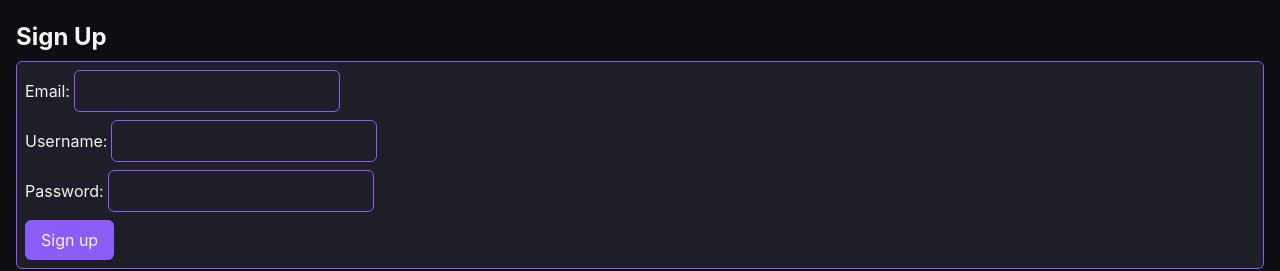
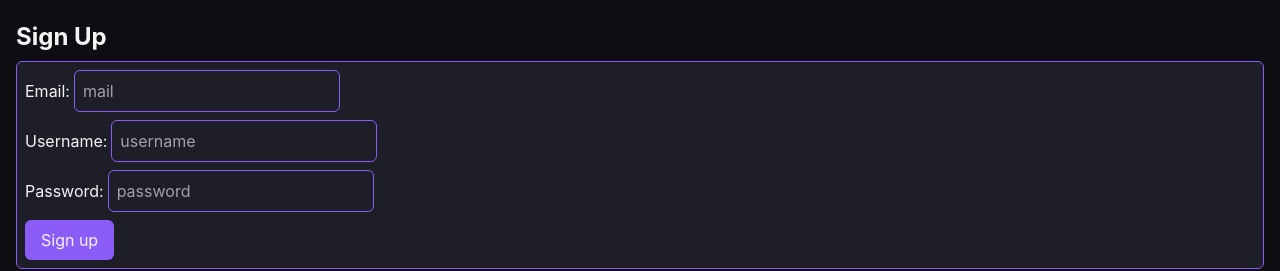
Before and after one commit to KevUnrau/BWF, a React (Vite) app in the folder client/: page /auth in a window 1280 px wide. Both pictures are taken after typing "name@example.com", "Sample123" into the empty fields and a click on the button "Create one". Shown: the part 131-402 px from the top of the page. Built offline with nearby package versions, Linux system fonts and the light colour scheme; no server answers.

Commit message:
added missing placeholders

```diff
--- a/client/src/components/SignIn.jsx
+++ b/client/src/components/SignIn.jsx
@@ -46,6 +46,7 @@ function SignIn() {
           <input
             id="mail"
             type="email"
+            placeholder="mail"
             value={user.mail}
             onChange={(event) => {
               setUser({ ...user, mail: event.target.value });
@@ -57,6 +58,7 @@ function SignIn() {
           <input
             id="password"
             type="password"
+            placeholder="password"
             value={user.password}
             onChange={(event) => {
               setUser({ ...user, password: event.target.value });
--- a/client/src/components/SignUp.jsx
+++ b/client/src/components/SignUp.jsx
@@ -41,6 +41,7 @@ function SignUp() {
           <input
             id="mail"
             type="email"
+            placeholder="mail"
             value={user.mail}
             onChange={(event) => {
               setUser({ ...user, mail: event.target.value });
@@ -52,6 +53,7 @@ function SignUp() {
           <input
             id="username"
             type="text"
+            placeholder="username"
             value={user.name}
             onChange={(event) => {
               setUser({ ...user, name: event.target.value });
@@ -63,6 +65,7 @@ function SignUp() {
           <input
             id="password"
             type="password"
+            placeholder="password"
             value={user.password}
             onChange={(event) => {
               setUser({ ...user, password: event.target.value });
```
